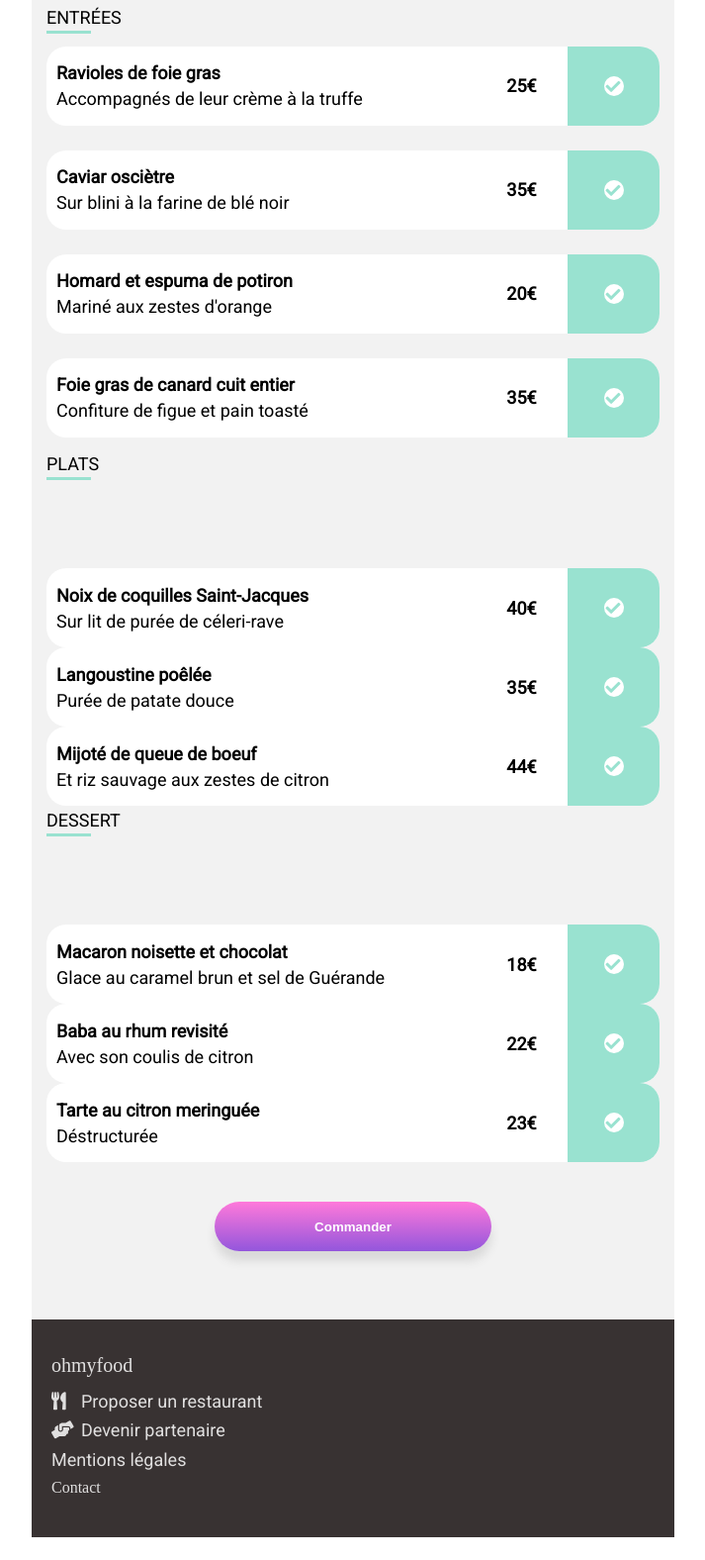
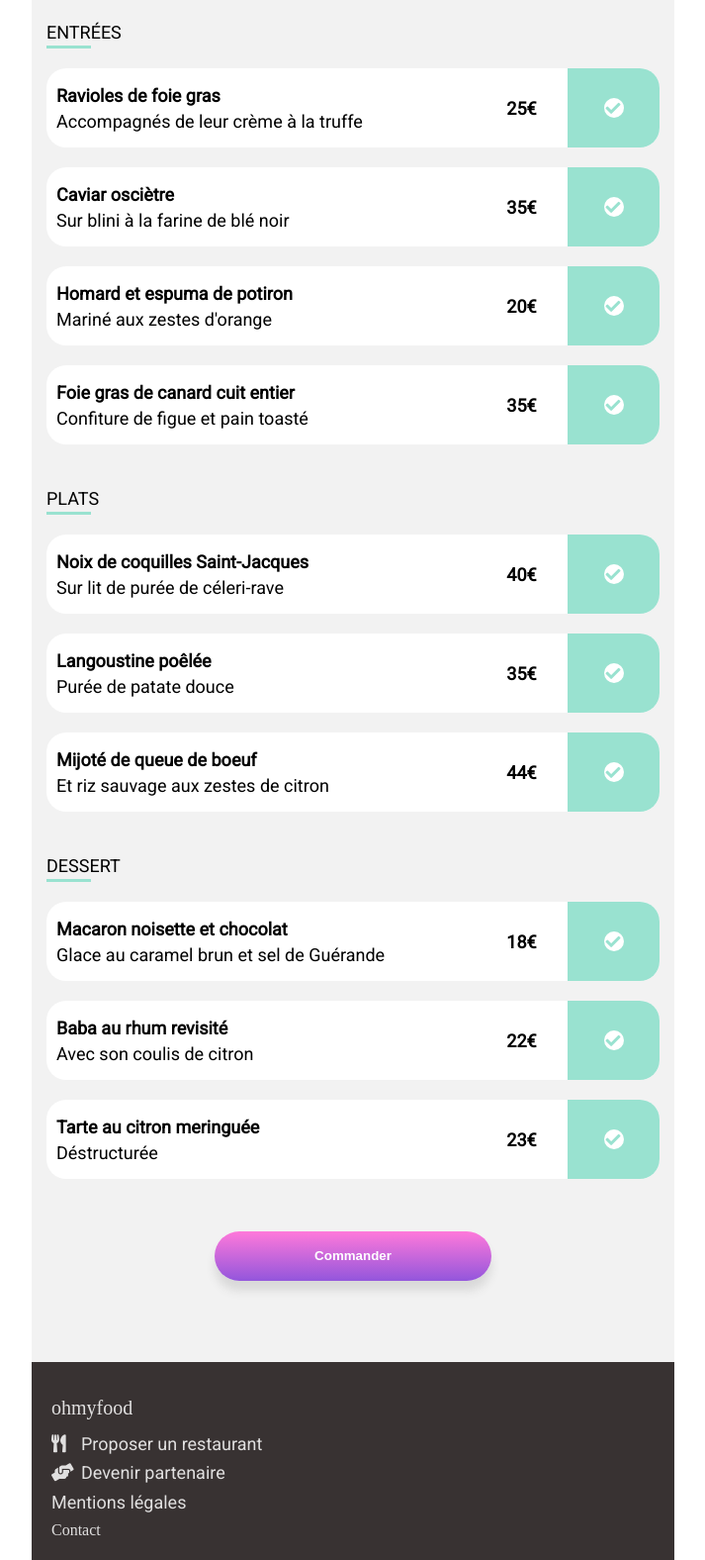
Before and after one commit to YOBJOB/P3_, a website: page la-note-enchantee/index.html in a window 1280 px wide. Shown: the part 405-1981 px from the top of the page at 99% size, without its empty margins (283-996 px from the left). Drawn offline with Linux system fonts and the light colour scheme; a web font is replaced by a local one.

Commit message:
misen-page-menu

```diff
--- a/la-note-enchantee/index.html
+++ b/la-note-enchantee/index.html
@@ -44,11 +44,11 @@
                     </div>
                     <div class="section_menu_main">
                         <div class="section_menu_main_plat">
-                            <div>
+                            <div class="section_menu_main_plat__titre">
                                 <h2 class="plat_titre">ENTRÉES</h2>
                                 <span class="bordure_titre"></span>
                             </div>
-                            <div class="bloc_menu plus1 ">
+                            <div class="bloc_menu">
                                 <article class="btn-plat"><!--component/btn-plat-->
                                     <div class="btn-plat__ref">
                                         <span class="nom bold">Ravioles de foie gras </span>
@@ -108,7 +108,7 @@
                             </div>
                         </div>
                         <div class="section_menu_main_plat">
-                            <div>
+                            <div class="section_menu_main_plat__titre">
                                 <h2 class="plat_titre">PLATS</h2>
                                 <span class="bordure_titre"></span>
                             </div>
@@ -158,7 +158,7 @@
                             </div>
                         </div>
                         <div class="section_menu_main_plat">
-                            <div>
+                            <div class="section_menu_main_plat__titre">
                                 <h2 class="plat_titre">DESSERT</h2>
                                 <span class="bordure_titre"></span>
                             </div>
--- a/sass/Base/_base.scss
+++ b/sass/Base/_base.scss
@@ -52,7 +52,3 @@ p,strong,span,i{
 .bloc{
     display: block;
 }
-
-.plus1{
-    height: 420px;
-}
--- a/sass/Pages/_menu.scss
+++ b/sass/Pages/_menu.scss
@@ -1,30 +1,29 @@
 /*-photo resto-*/
-.wrapper{
+.wrapper {
     height: 1979px;
 }
-.photo_resto{
+.photo_resto {
     overflow: hidden;
     @include dim(300px);
-    .wi_he_co{
+    .wi_he_co {
         @include dim(100%);
         object-fit: cover;
     }
 }
-.menu_position{
+.menu_position {
     position: relative;
     bottom: 72px;
-    .section_menu{
+    .section_menu {
         width: 100%;
-        min-height: 1430px;
         background: $color-back;
         border-radius: 60px 60px 0px 0px;
         padding: 0px 15px;
-        &_header{
+        &_header {
             @include dim(100px);
             @include flex;
             @include flex-layout(space-between);
             padding: 5px 10px;
-            &_titre{
+            &_titre {
                 padding-left: 15px;
                 font-family: "Shrikhand";
             }
@@ -32,45 +31,51 @@
                 position: relative;
                 bottom: 13px;
                 right: 67px;
-                .fas, .far {
+                .fas,
+                .far {
                     font-size: 30px;
                 }
             }
         }
-        &_main{
+        &_main {
             width: 100%;
-            min-height: 1150px;
             @include flex(column);
             @include flex-layout(space-between);
-            &_plat{
+            &_plat {
                 width: 100%;
-                min-height: 360px;
                 @include flex(column);
-                @include flex-layout(space-between,start);
+                @include flex-layout(space-between, start);
+                margin: 15px 0 15px 0;
+                &__titre {
+                    margin-bottom: 10px;
                     .plat_titre{
                         @include dim(28px);
                         @include flex;
-                    @include flex-layout(start,center);
+                        @include flex-layout(start, center);
                         font-size: 18px;
                     }
-                .bordure_titre{
+                    .bordure_titre {
                         display: block;
                         border-top: 3px solid $color-tertiary;
                         width: 45px;
                     }
-                .bloc_menu{
+                }
+                .bloc_menu {
                     width: 100%;
-
                     @include flex(column);
-                    @include flex-layout(space-around);
+                    @include flex-layout(space-between);
                     /*component/btn-plat*/
+                    .btn-plat{
+                        margin: 10px 0 10px 0;
                     }
                 }
             }
-        .bloc_bouton_menu{
+        }
+        .bloc_bouton_menu {
             @include flex;
             @include flex-layout;
-            @include dim(130px);
+            @include dim(160px);
+            padding-bottom: 55px;
             /*components/bouton-degrade*/
         }
     }
```
Also changed, not shown: public/css/prefixed/style.css, public/css/style.css, 1 other file. Lines whose indentation alone changed are shown as unchanged.
